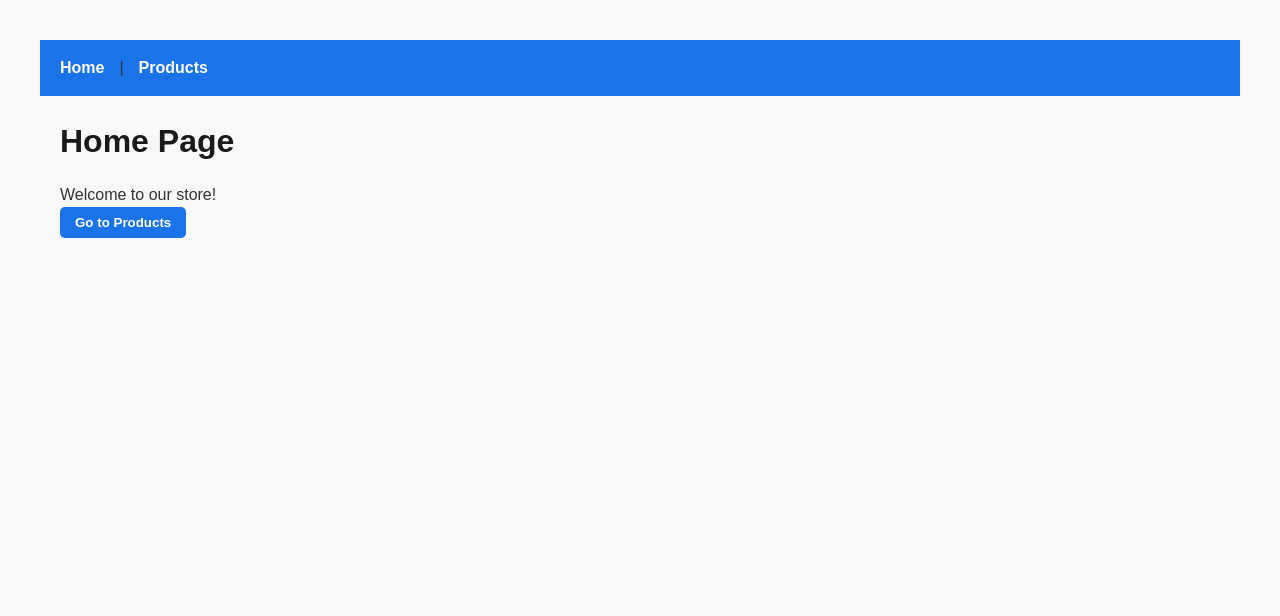
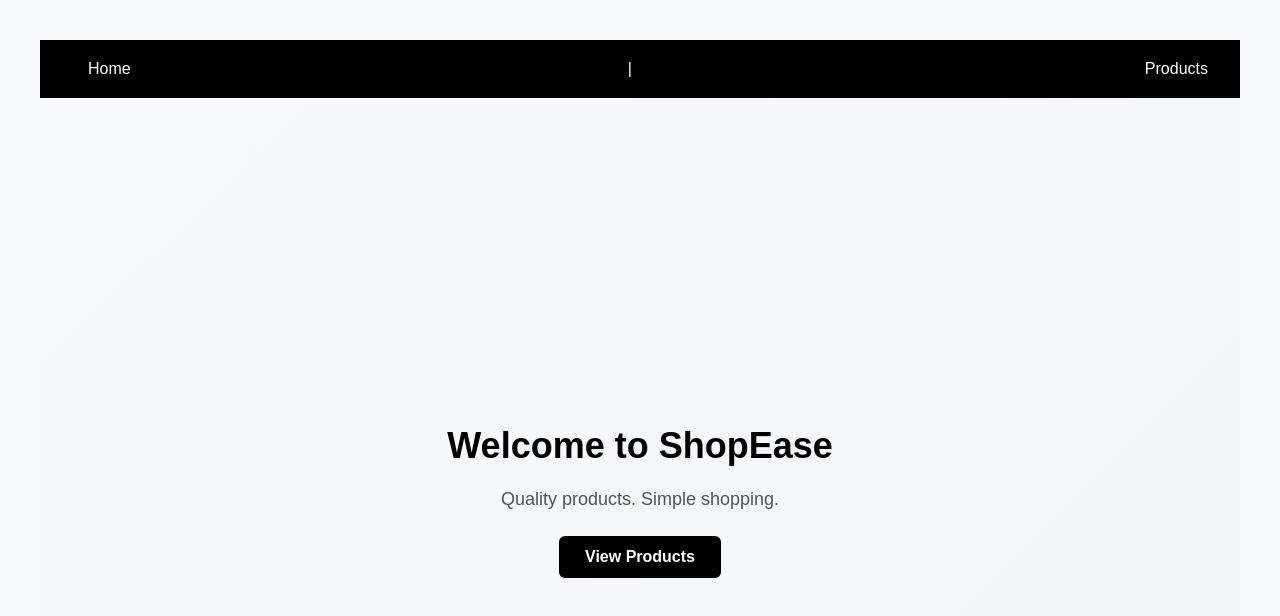
Before and after one commit to Sdngl/e-commerce, a React (Vite) app: page / in a window 1280 px wide. Shown: the top 616 px of the page. Built offline with nearby package versions, Linux system fonts and the light colour scheme.

Commit message:
Changing css

```diff
--- a/src/App.css
+++ b/src/App.css
@@ -0,0 +1,194 @@
+/* ===== Global Styles ===== */
+* {
+    margin: 0;
+    padding: 0;
+    box-sizing: border-box;
+}
+
+body {
+    font-family: Arial, Helvetica, sans-serif;
+    background-color: #f9fafb;      /* light neutral background */
+    color: #111827;                 /* near-black text */
+}
+
+/* ===== Navbar ===== */
+.navbar {
+    width: 100%;
+    padding: 16px 32px;
+    background-color: #000000;      /* black navbar */
+    color: #ffffff;                 /* text in navbar white */
+    display: flex;
+    justify-content: space-between;
+    align-items: center;
+}
+
+.navbar a {
+    color: #ffffff;                 /* navbar links white */
+    text-decoration: none;
+    margin-left: 16px;
+    font-weight: 500;
+}
+
+.navbar a:hover {
+    color: #d1d5db;                 /* light gray on hover */
+}
+
+/* ===== Home Page ===== */
+.home {
+    min-height: 100vh;
+    display: flex;
+    flex-direction: column;
+    justify-content: center;
+    align-items: center;
+    text-align: center;
+    background: linear-gradient(135deg, #f9fafb, #f3f4f6);
+}
+
+.home h1 {
+    font-size: 36px;
+    margin-bottom: 10px;
+    color: #000000;
+}
+
+.home p {
+    font-size: 18px;
+    margin-bottom: 22px;
+    color: #4b5563;
+}
+
+.home button {
+    padding: 12px 26px;
+    font-size: 16px;
+    border: none;
+    background-color: #000000;      /* black primary */
+    color: #ffffff;
+    border-radius: 6px;
+    cursor: pointer;
+    transition: background-color 0.2s ease, transform 0.1s ease;
+}
+
+.home button:hover {
+    background-color: #1f2937;      /* dark gray hover */
+    transform: translateY(-1px);
+}
+
+/* ===== Products Page ===== */
+.products-container {
+    padding: 40px;
+    display: flex;
+    flex-wrap: wrap;
+    gap: 28px;
+    justify-content: center;
+}
+
+.product-card {
+    background-color: #ffffff;
+    border: 1px solid #e5e7eb;
+    border-radius: 14px;
+    width: 220px;
+    padding: 16px;
+    text-align: center;
+    display: flex;
+    flex-direction: column;
+    transition: transform 0.2s ease, box-shadow 0.2s ease;
+}
+
+.product-card:hover {
+    transform: translateY(-6px);
+    box-shadow: 0 14px 30px rgba(0, 0, 0, 0.08);
+}
+
+.product-image {
+    width: 150px;
+    height: 150px;
+    object-fit: contain;
+    margin: 0 auto 14px;
+}
+
+/* ===== Product Title (NO OVERLAP FIX) ===== */
+.product-title {
+    font-size: 15px;
+    color: #111827;
+    margin-bottom: 10px;
+
+    display: -webkit-box;
+    -webkit-line-clamp: 2;
+    -webkit-box-orient: vertical;
+    overflow: hidden;
+
+    min-height: 44px;
+}
+
+/* ===== Price ===== */
+.product-price {
+    font-weight: bold;
+    font-size: 16px;
+    color: black;        /* changed to white */
+    margin-bottom: 16px;
+}
+
+/* ===== Button ===== */
+.product-card button {
+    padding: 10px 14px;
+    font-size: 14px;
+    border: none;
+    background-color: #000000;      /* black CTA */
+    color: #ffffff;
+    border-radius: 6px;
+    cursor: pointer;
+    margin-top: auto;
+    transition: background-color 0.2s ease, transform 0.1s ease;
+}
+
+.product-card button:hover {
+    background-color: #1f2937;
+    transform: translateY(-1px);
+}
+
+/* ===== Product Details Page ===== */
+.product-details {
+    max-width: 820px;
+    margin: 40px auto;
+    background-color: #ffffff;
+    padding: 32px;
+    border-radius: 16px;
+    box-shadow: 0 14px 34px rgba(0, 0, 0, 0.08);
+}
+
+.product-details h1 {
+    margin-bottom: 20px;
+    color: #000000;
+}
+
+.product-details img {
+    width: 260px;
+    height: 260px;
+    object-fit: contain;
+    display: block;
+    margin: 0 auto 26px;
+}
+
+.product-details h2 {
+    margin-bottom: 12px;
+    color: #111827;
+}
+
+.product-details p {
+    margin-bottom: 12px;
+    line-height: 1.65;
+    font-size: 16px;
+    color: #374151;
+}
+
+.product-category {
+    font-style: italic;
+    color: #6b7280;
+}
+
+/* ===== Loading Text ===== */
+.loading {
+    text-align: center;
+    margin-top: 50px;
+    font-size: 22px;
+    color: #111827;
+}
--- a/src/App.jsx
+++ b/src/App.jsx
@@ -9,7 +9,7 @@ function App() {
   return (
     <div>
       {/* Optional navigation */}
-      <nav>
+      <nav className='navbar'>
         <Link to="/">Home</Link> | <Link to="/products">Products</Link>
       </nav>
 
--- a/src/Components/home.jsx
+++ b/src/Components/home.jsx
@@ -3,11 +3,17 @@ import { Link } from 'react-router-dom';
 
 export default function Home() {
   return (
-    <div>
-      <h1>Home Page</h1>
-      <p>Welcome to our store!</p>
+    <div className="home simple-home">
+      <h1>Welcome to ShopEase</h1>
+
+      <p className="home-tagline">
+        Quality products. Simple shopping.
+      </p>
+
       <Link to="/products">
-        <button>Go to Products</button>
+        <button className="primary-btn">
+          View Products
+        </button>
       </Link>
     </div>
   );
--- a/src/Components/productdetails.jsx
+++ b/src/Components/productdetails.jsx
@@ -3,19 +3,20 @@ import { useParams, useLocation } from 'react-router-dom';
 import axios from 'axios';
 
 export default function ProductDetails() {
-  const { id } = useParams(); // get id from URL
+  const { id } = useParams();
   const location = useLocation();
   const [product, setProduct] = useState(location.state?.product || null);
 
   useEffect(() => {
-    // Only fetch if product not passed via location.state
     if (!product) {
       const fetchProduct = async () => {
         try {
-          const response = await axios.get(`https://fakestoreapi.com/products/${id}`);
+          const response = await axios.get(
+            `https://fakestoreapi.com/products/${id}`
+          );
           setProduct(response.data);
-        } catch (err) {
-          console.error('Failed to fetch product:', err);
+        } catch (error) {
+          console.error('Failed to fetch product:', error);
         }
       };
 
@@ -23,17 +24,23 @@ export default function ProductDetails() {
     }
   }, [id, product]);
 
-  if (!product) return <h2>Loading...</h2>;
+  if (!product) return <h2 className="loading">Loading...</h2>;
 
   return (
-    <div>
+    <div className="product-details">
       <h1>Product Details</h1>
+
+      <img src={product.image} alt={product.title} />
+
       <h2>{product.title}</h2>
-      <img src={product.image} alt={product.title} width="200" />
-      <p>Price: ${product.price}</p>
+
+      <p><strong>Price:</strong> ₹ {product.price}</p>
+
       <p>{product.description}</p>
-      <p>Category: {product.category}</p>
-      {/* <link to="/products">-Back to Products</link> */}
+
+      <p className="product-category">
+        Category: {product.category}
+      </p>
     </div>
   );
 }
--- a/src/Components/products.jsx
+++ b/src/Components/products.jsx
@@ -12,12 +12,10 @@ export default function Products() {
   };
 
   useEffect(() => {
-    // async function inside useEffect
     const fetchProducts = async () => {
       try {
         const response = await axios.get('https://fakestoreapi.com/products');
         setProductsList(response.data);
-        console.log(response.data);
         setLoading(false);
       } catch (error) {
         console.error(error);
@@ -25,33 +23,28 @@ export default function Products() {
       }
     };
 
-    fetchProducts(); // call the async function
-  }, []); // empty dependency array → runs once on mount
+    fetchProducts();
+  }, []);
 
-  if (loading) return <h2>Loading products...</h2>;
+  if (loading) return <h2 className="loading">Loading products...</h2>;
 
   return (
-    <div style={{ display: 'flex', flexWrap: 'wrap', gap: '20px' }}>
+    <div className="products-container">
       {productsList.map((product) => (
-        <div
-          key={product.id}
-          style={{
-            border: '1px solid #ccc',
-            padding: '10px',
-            width: '200px',
-            textAlign: 'center',
-          }}
-        >
+        <div className="product-card" key={product.id}>
           <img
             src={product.image}
             alt={product.title}
-            style={{ width: '150px', height: '150px', objectFit: 'contain' }}
+            className="product-image"
           />
-          <h3 style={{ fontSize: '16px', margin: '10px 0' }}>
-            {product.title}
-          </h3>
-          <p style={{ fontWeight: 'bold' }}>₹ {product.price}</p>
-          <button onClick={() => goToDetails(product.id)}>View Details</button>
+
+          <h3 className="product-title">{product.title}</h3>
+
+          <p className="product-price">₹ {product.price}</p>
+
+          <button onClick={() => goToDetails(product.id)}>
+            View Details
+          </button>
         </div>
       ))}
     </div>
```
